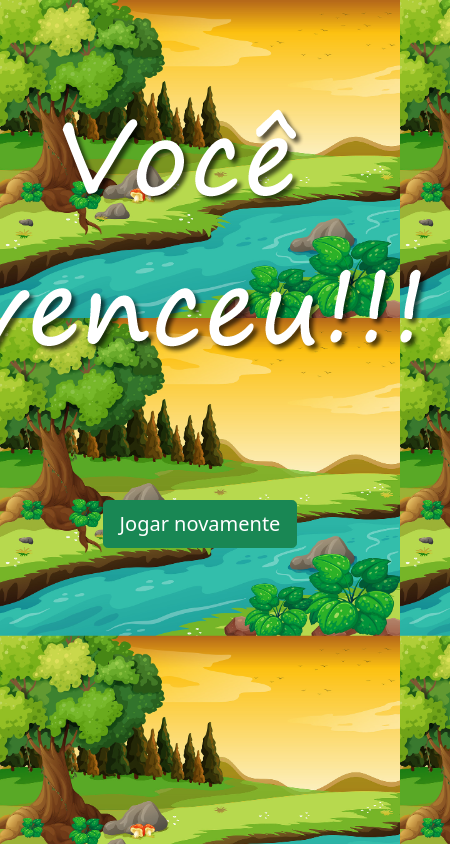
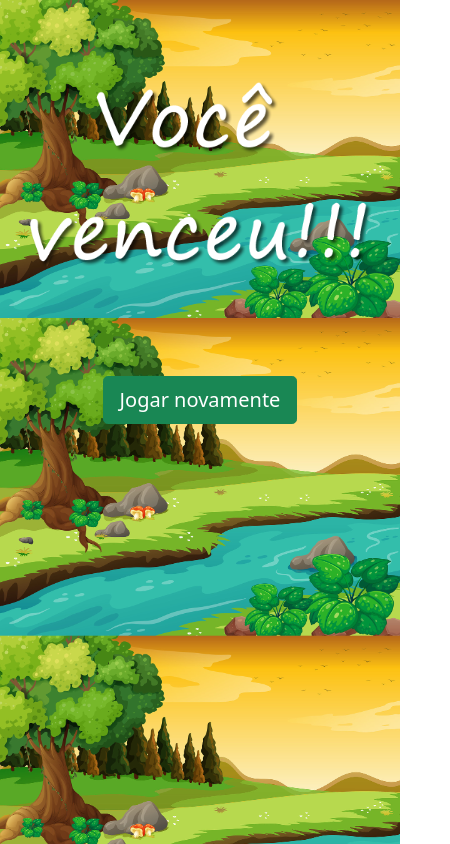
Before and after one commit to dev-celo/App_mata_mosquito, a plain HTML site: page app-principal/vitoria.html in a window 390 px wide. Shown: the whole page, 450 px wide, since content can reach past the window. Drawn offline with nearby package versions, Linux system fonts and the light colour scheme.

Commit message:
corrigindo layout responsivo

```diff
--- a/app-principal/vitoria.html
+++ b/app-principal/vitoria.html
@@ -17,15 +17,15 @@
 
     <div class="container">
         <div class="row">
-            <div class="col">
+            <div class="col col-md-12">
                 <div class="d-flex justify-content-center">
-                    <img src="imagens/vitoria.png" alt="">
+                    <img src="imagens/vitoria.png" alt="" class="img-fluid">
                 </div>
             </div>
         </div>
 
         <div class="row">
-            <div class="col">
+            <div class="col col-md-12">
                 <div class="d-flex justify-content-center">
                     <button type="button" class="btn btn-success btn-lg" onclick="window.location.href = 'index.html'">Jogar novamente</button>
                 </div>
```
